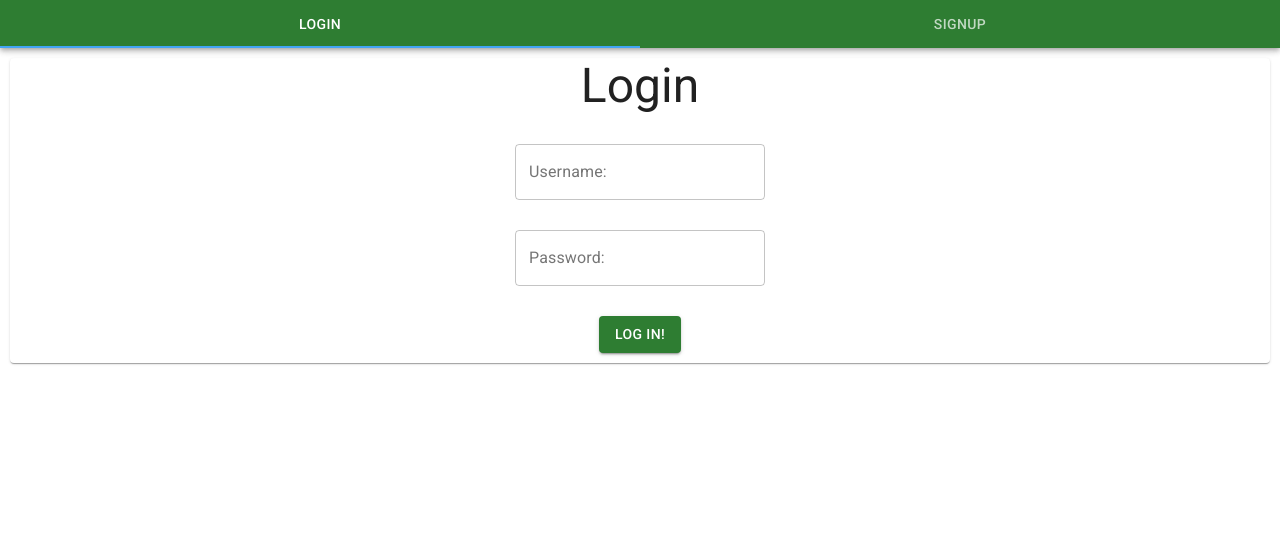
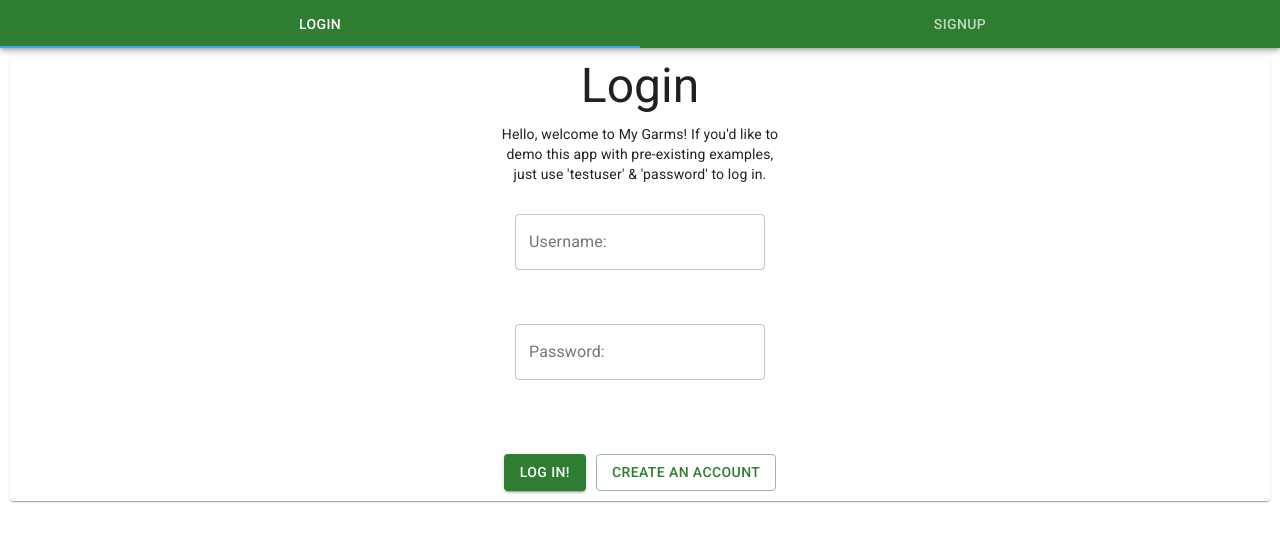
Before and after one commit to Zachary-Roland/closet-app-react, a React (Create React App) app: page /login in a window 1280 px wide. Shown: the top 542 px of the page. Built offline with nearby package versions, Linux system fonts and the light colour scheme.

Commit message:
adds testing msg and button link to sign up

```diff
--- a/src/components/Login.js
+++ b/src/components/Login.js
@@ -33,12 +33,20 @@
       mountOnEnter
       unmountOnExit
     >
-      <Paper className="margin10 compCenter">
+      <Paper className="margin10 compCenter" style={{ minHeight: "415px" }}>
         <form>
           <Typography variant="h3" component="h3">
             Login
           </Typography>
-          <div className="margin50">
+          <div
+            style={{ display: "flex", justifyContent: "center", marginTop: 10 }}
+          >
+            <Typography variant="body2" style={{ maxWidth: "280px" }}>
+              Hello, welcome to My Garms! If you'd like to demo this app with
+              pre-existing examples, just use 'testuser' & 'password' to log in.
+            </Typography>
+          </div>
+          <div className="margin50" style={{ minHeight: "80px" }}>
             <TextField
               variant="outlined"
               style={{ minWidth: 250 }}
@@ -49,7 +57,7 @@
               onChange={(e) => setusername(e.target.value)}
             />
           </div>
-          <div className="margin50">
+          <div style={{ minHeight: "80px" }}>
             <TextField
               variant="outlined"
               style={{ minWidth: 250 }}
@@ -61,10 +69,11 @@
               onChange={(e) => setPassword(e.target.value)}
             />
           </div>
+          <div style={{ marginTop: 50 }}>
             <Button
               variant="contained"
               color="primary"
-            style={{ marginBottom: 10 }}
+              style={{ marginBottom: 10, marginRight: 5 }}
               onClick={async () => {
                 setErrorUser(false);
                 setErrorPass(false);
@@ -105,6 +114,17 @@
             >
               Log In!
             </Button>
+            <Button
+              variant="outlined"
+              color="primary"
+              style={{ marginBottom: 10, marginLeft: 5 }}
+              onClick={() => {
+                history.push("/signup");
+              }}
+            >
+              Create an Account
+            </Button>
+          </div>
         </form>
       </Paper>
     </Slide>
```
Lines whose indentation alone changed are shown as unchanged.
